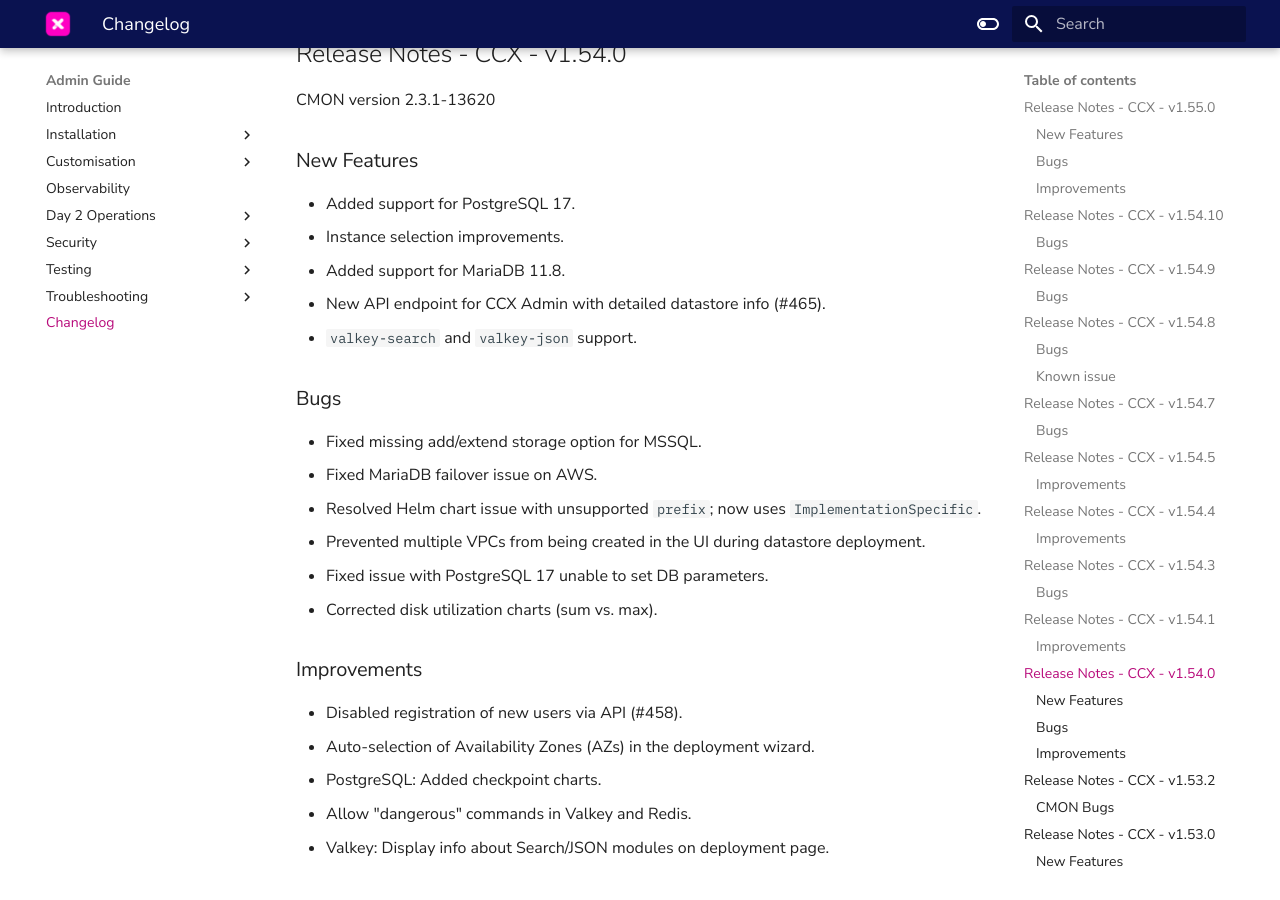
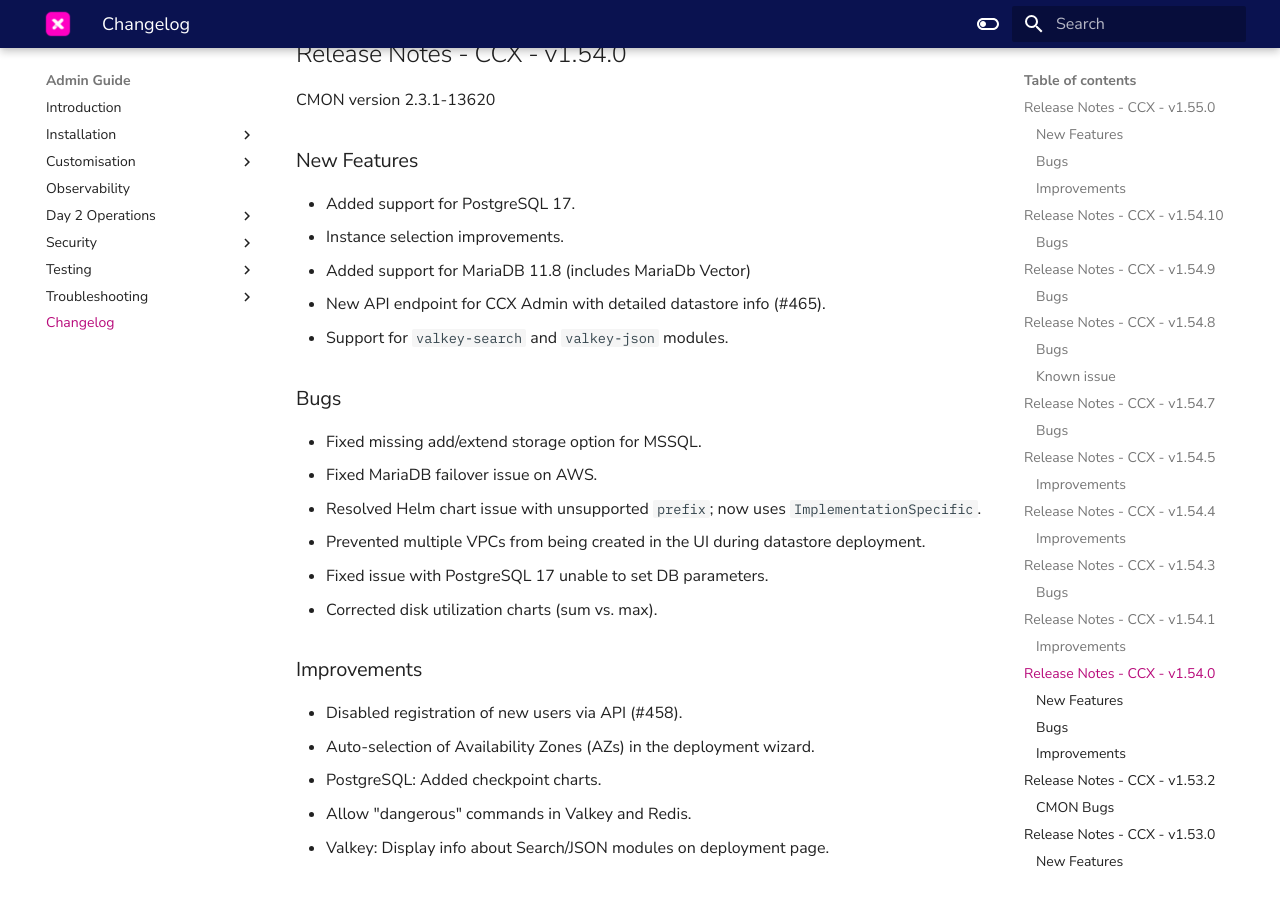
Before and after one commit to severalnines/ccx-docs, an MkDocs documentation site: the page built from docs/admin/Changelog.md, in a window 1280 px wide and 900 px high, scrolled down 2471 px. Built offline with MkDocs 1.6.1 and Material for MkDocs 9.7.7, drawn with Linux system fonts in a browser that asks for light colours; comment, search, counter and statistics services are not loaded.

Commit message:
Update Changelog.md

```diff
--- a/docs/admin/Changelog.md
+++ b/docs/admin/Changelog.md
@@ -73,9 +73,9 @@
 ### New Features
 - Added support for PostgreSQL 17.
 - Instance selection improvements.
-- Added support for MariaDB 11.8.
+- Added support for MariaDB 11.8 (includes MariaDb Vector)
 - New API endpoint for CCX Admin with detailed datastore info (#465).
-- `valkey-search` and `valkey-json` support.
+- Support for `valkey-search` and `valkey-json` modules.
 
 ### Bugs
 - Fixed missing add/extend storage option for MSSQL.
```
